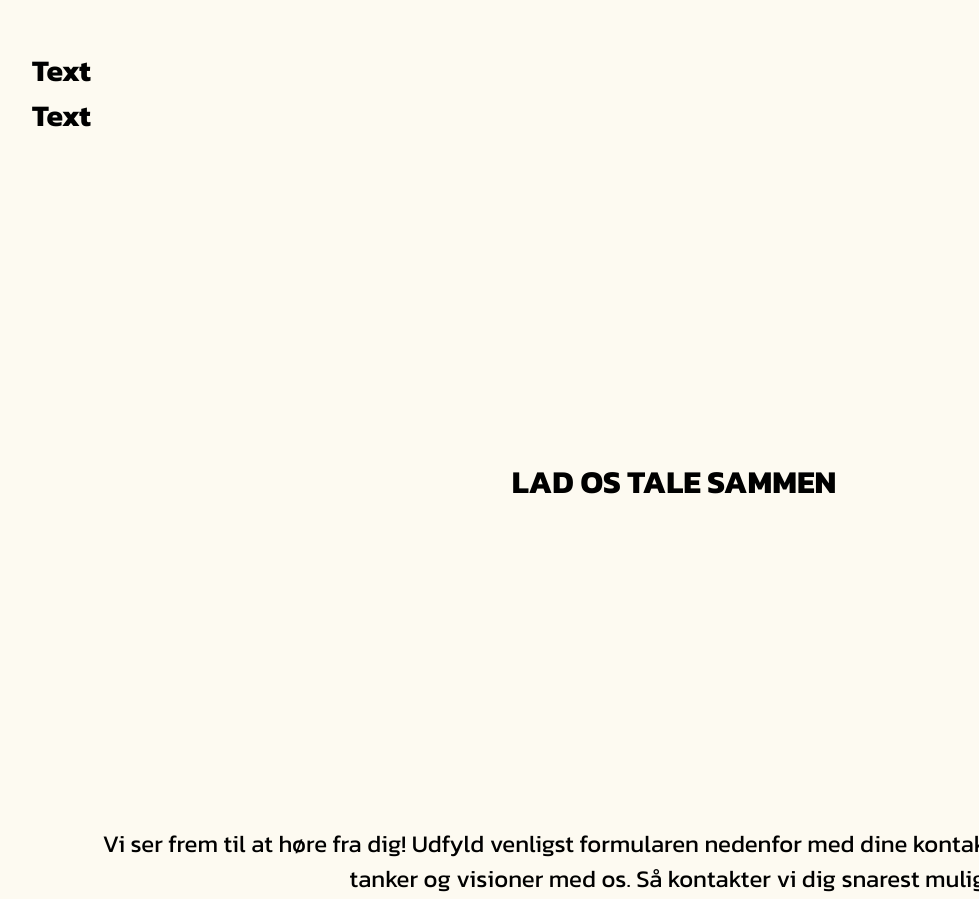
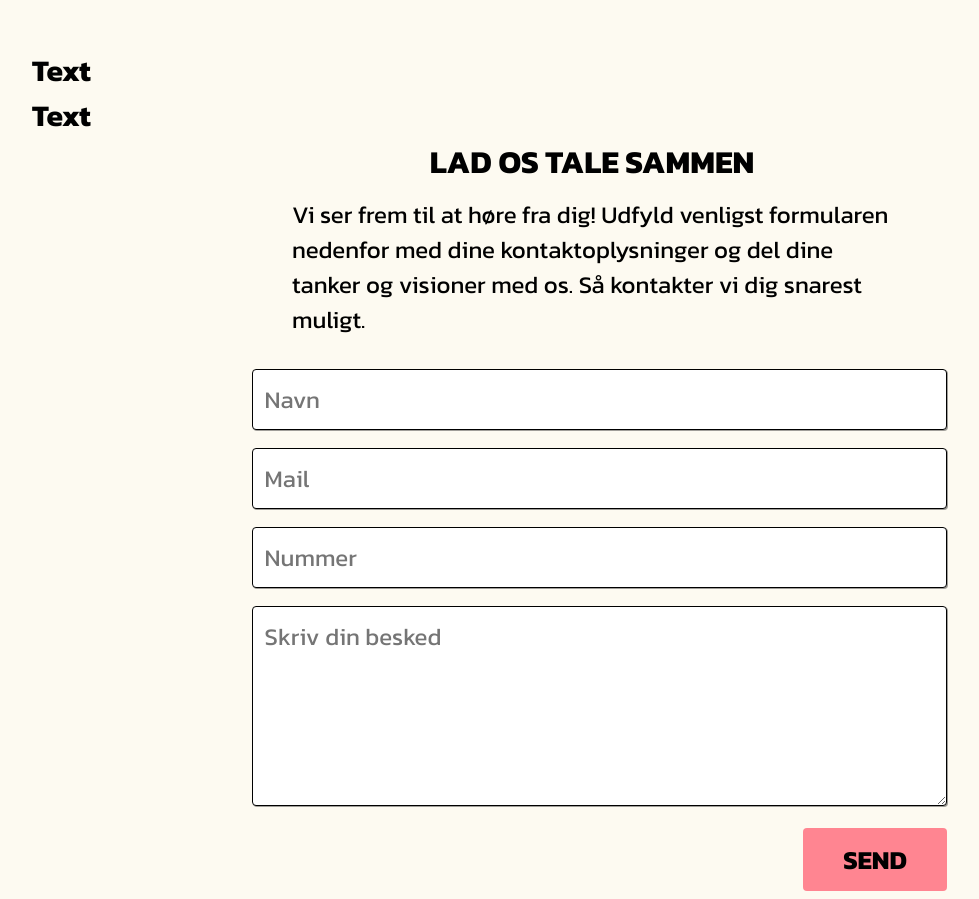
Before and after one commit to Emilynsd/VivaMEDIA, a plain HTML site: page index.html in a window 1280 px wide. Shown: the part 5160-6059 px from the top of the page, without its empty margins (28-1007 px from the left). Drawn offline with Linux system fonts and the light colour scheme.

Commit message:
lad os tale sammen

```diff
--- a/css/style.css
+++ b/css/style.css
@@ -266,14 +266,20 @@ main ul{
 
 /*Kontaktformular*/
 
-.lad-os-tale h4{
+.lad-os-tale h5{
   text-align: center;
+  padding-right: 100px;
   font-size: 32px;
   font-weight: 700;
 }
 .lad-os-tale p{
+  text-align: left;
+  padding-left: 260px;
+  padding-right: 260px;
+  padding-top: 1%;
   font-size: 24px;
   font-weight: 200;
+
 }
 
 
@@ -290,7 +296,6 @@ input[type=text], select, textarea {
   margin-top: 8px; /* Add a top margin */
   margin-bottom: 10px; /* Bottom margin */
   resize: vertical /* Allow the user to vertically resize the textarea (not horizontally) */
-
 }
 
 /* Style send-knappen*/
@@ -317,7 +322,9 @@ input[type=submit]:hover {
   display: flex;
   justify-content: center;
   width: 75%;
-  padding-left: 20%;
+  padding-left: 18%;
+  padding-bottom: 8%;
+  padding-top: 1%;
 }
 
 /*Footer*/
--- a/index.html
+++ b/index.html
@@ -85,7 +85,7 @@
         <p>Text<p>
         <p>Text<p>
     <div class="lad-os-tale">
-    <h4>LAD OS TALE SAMMEN<h4>
+    <h5>LAD OS TALE SAMMEN<h5>
     <p>Vi ser frem til at høre fra dig! Udfyld venligst formularen nedenfor med dine kontaktoplysninger og del dine tanker og visioner med os. Så kontakter vi dig  snarest muligt.<p></div>
         <div class="container">
             <form action="action_page.php">
```
